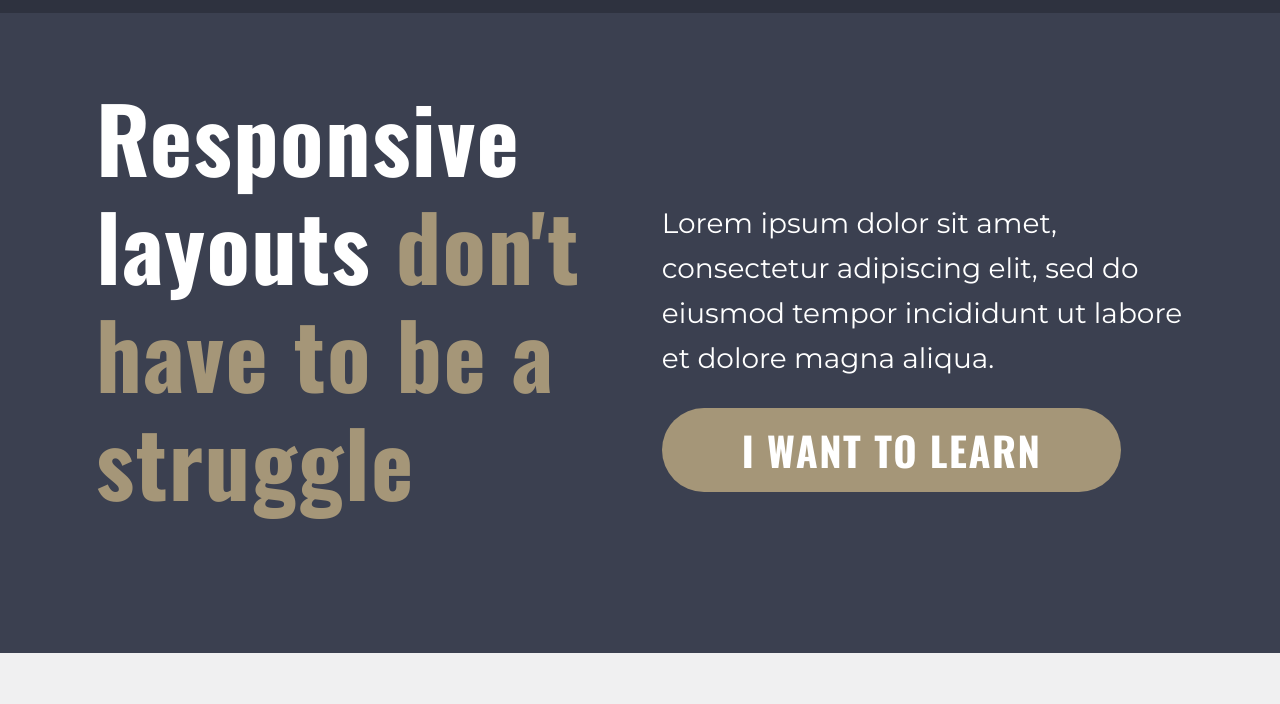
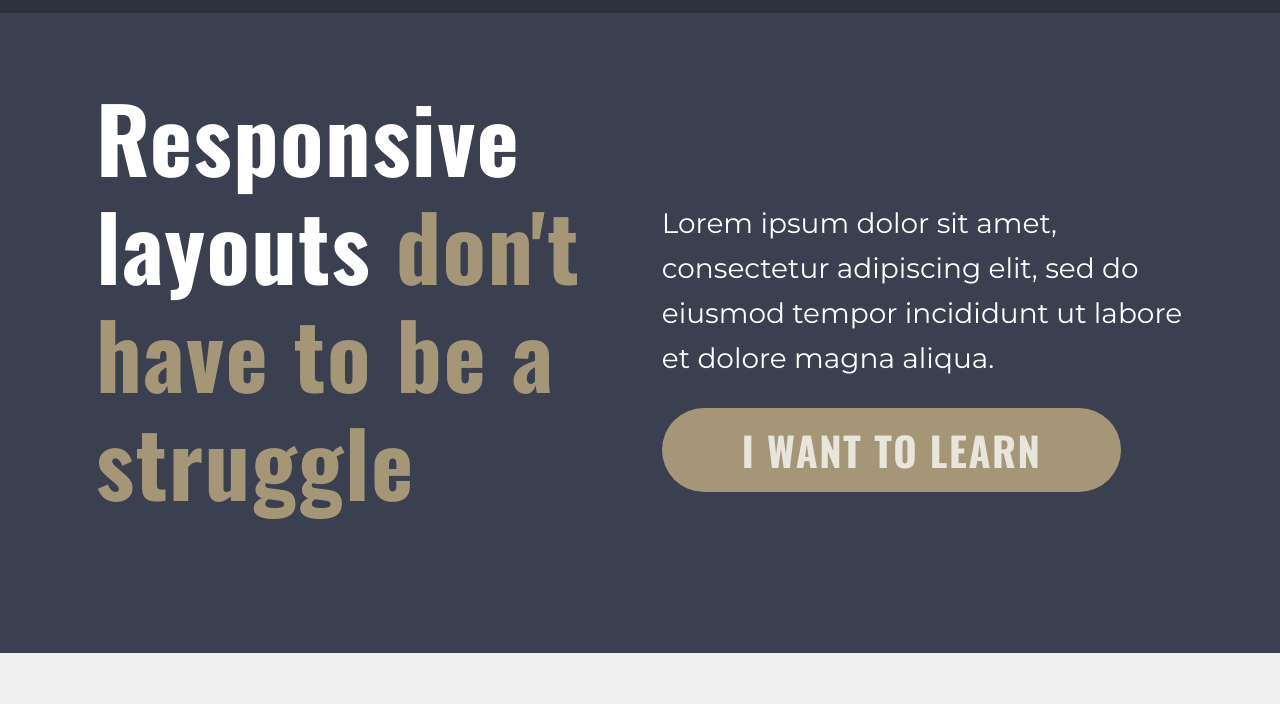
Before and after one commit to kagure-nyakio/final-responsive-design-challenge, a plain HTML site: page index.html in a window 1280 px wide. Shown: the part 79-783 px from the top of the page. Drawn offline with nearby package versions, Linux system fonts and the light colour scheme.

Commit message:
Using rgba

```diff
--- a/css/styles.css
+++ b/css/styles.css
@@ -104,7 +104,7 @@ a {
   display: inline-block;
   text-transform: uppercase;
   background: #A59678;
-  color: #fff;
+  color: rgba(255, 255, 255, .75);
   font-weight: 700;
   font-family: 'Oswald', sans-serif;
   letter-spacing: 1.5px;
```
